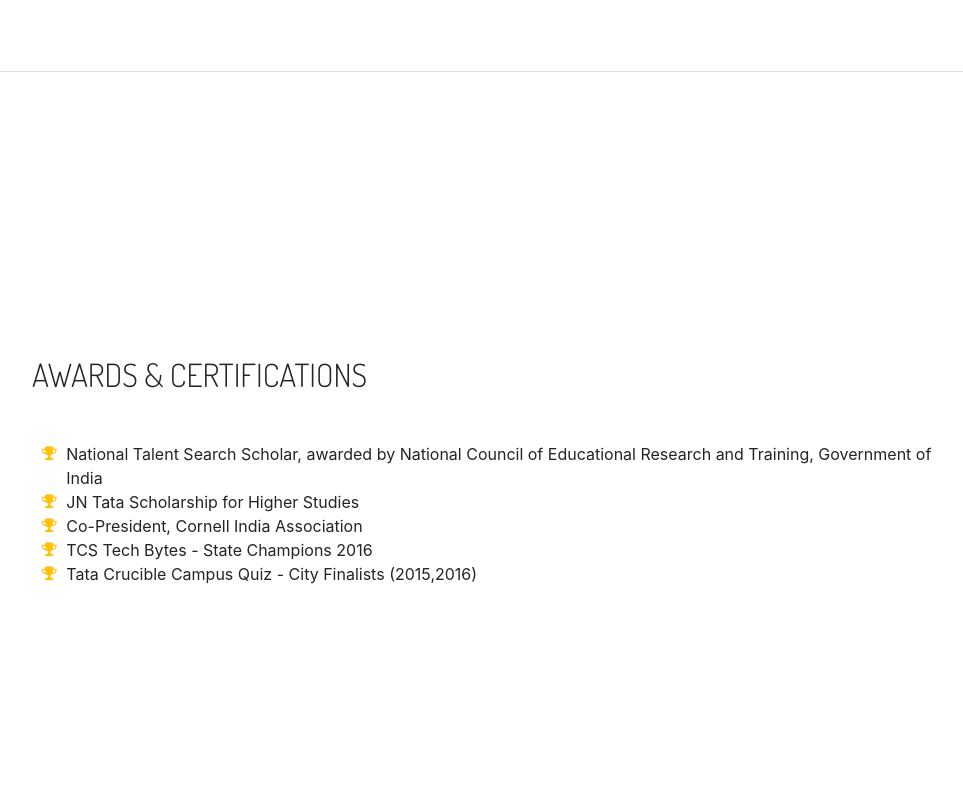
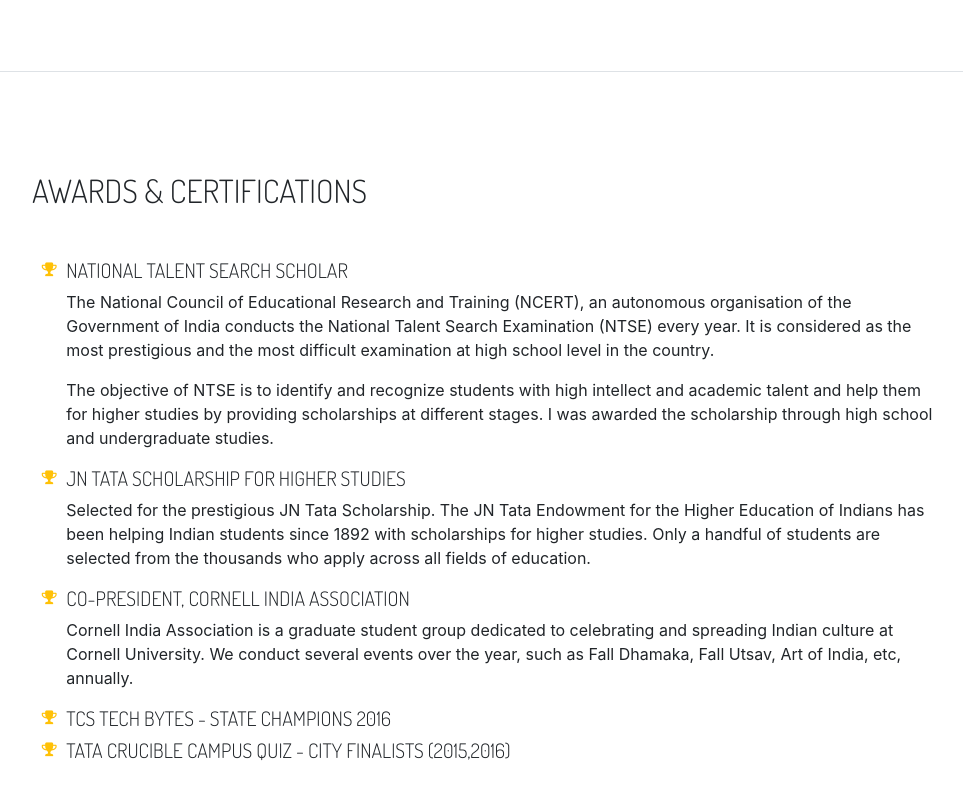
Before and after one commit to shrinidhi1994/resume, a website with bundled scripts: page index.html in a window 1280 px wide. Shown: the part 4054-4854 px from the top of the page, without its empty margins (288-1251 px from the left). Built offline with nearby package versions, Linux system fonts and the light colour scheme; a web font is replaced by a local one.

Commit message:
Almost done

```diff
--- a/index.html
+++ b/index.html
@@ -251,20 +251,32 @@
           <ul class="fa-ul mb-0">
             <li>
               <i class="fa-li fa fa-trophy text-warning"></i>
-              National Talent Search Scholar, awarded by National Council of Educational
-              Research and Training, Government of India</li>
+              <h5>National Talent Search Scholar</h5></li>
+              <p>The National Council of Educational Research and Training (NCERT), an autonomous organisation of the
+                Government of India conducts the National Talent Search Examination (NTSE) every year.
+              It is considered as the most prestigious and the most difficult examination at high school level in the country.</p>
+<p>
+The objective of NTSE is to identify and recognize students with high intellect and academic talent and help them
+for higher studies by providing scholarships at different stages. I was awarded the scholarship through high school
+and undergraduate studies. </p>
             <li>
               <i class="fa-li fa fa-trophy text-warning"></i>
-              JN Tata Scholarship for Higher Studies</li>
+              <h5>JN Tata Scholarship for Higher Studies</h5></li>
+          <p>    Selected for the prestigious JN Tata Scholarship. The JN Tata Endowment for the Higher Education of Indians
+              has been helping Indian students since 1892 with scholarships for higher studies. Only a handful of students are
+              selected from the thousands who apply across all fields of education. </p>
             <li>
               <i class="fa-li fa fa-trophy text-warning"></i>
-              Co-President, Cornell India Association </li>
+            <h5>  Co-President, Cornell India Association </h5></li>
+          <p>  Cornell India Association is a graduate student group dedicated to celebrating and spreading Indian culture at
+            Cornell University. We conduct several events over the year, such as Fall Dhamaka, Fall Utsav, Art of India, etc,
+            annually.</p>
             <li>
               <i class="fa-li fa fa-trophy text-warning"></i>
-              TCS Tech Bytes - State Champions 2016</li>
+              <h5>  TCS Tech Bytes - State Champions 2016</h5></li>
             <li>
               <i class="fa-li fa fa-trophy text-warning"></i>
-              Tata Crucible Campus Quiz - City Finalists (2015,2016)</li>
+              <h5>  Tata Crucible Campus Quiz - City Finalists (2015,2016)</h5></li>
 
           </ul>
         </div>
```
